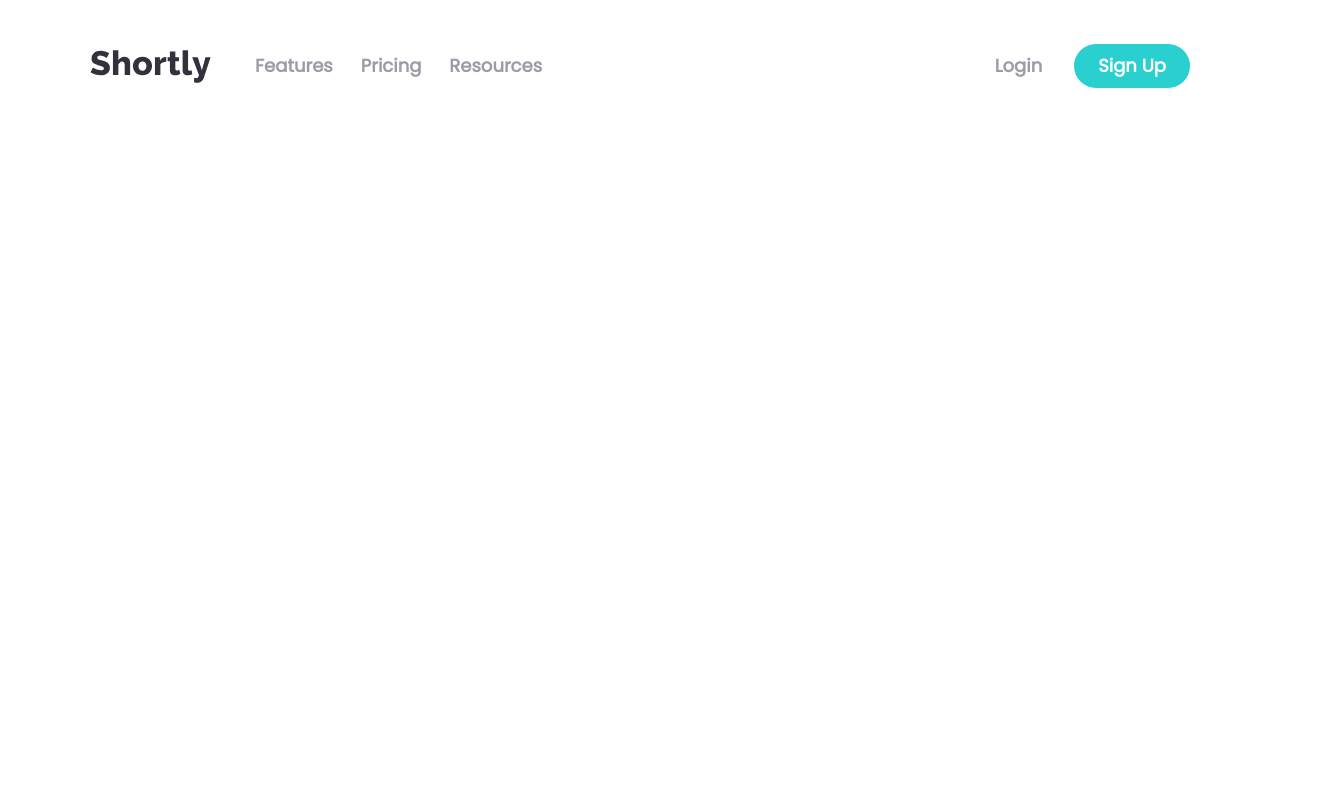
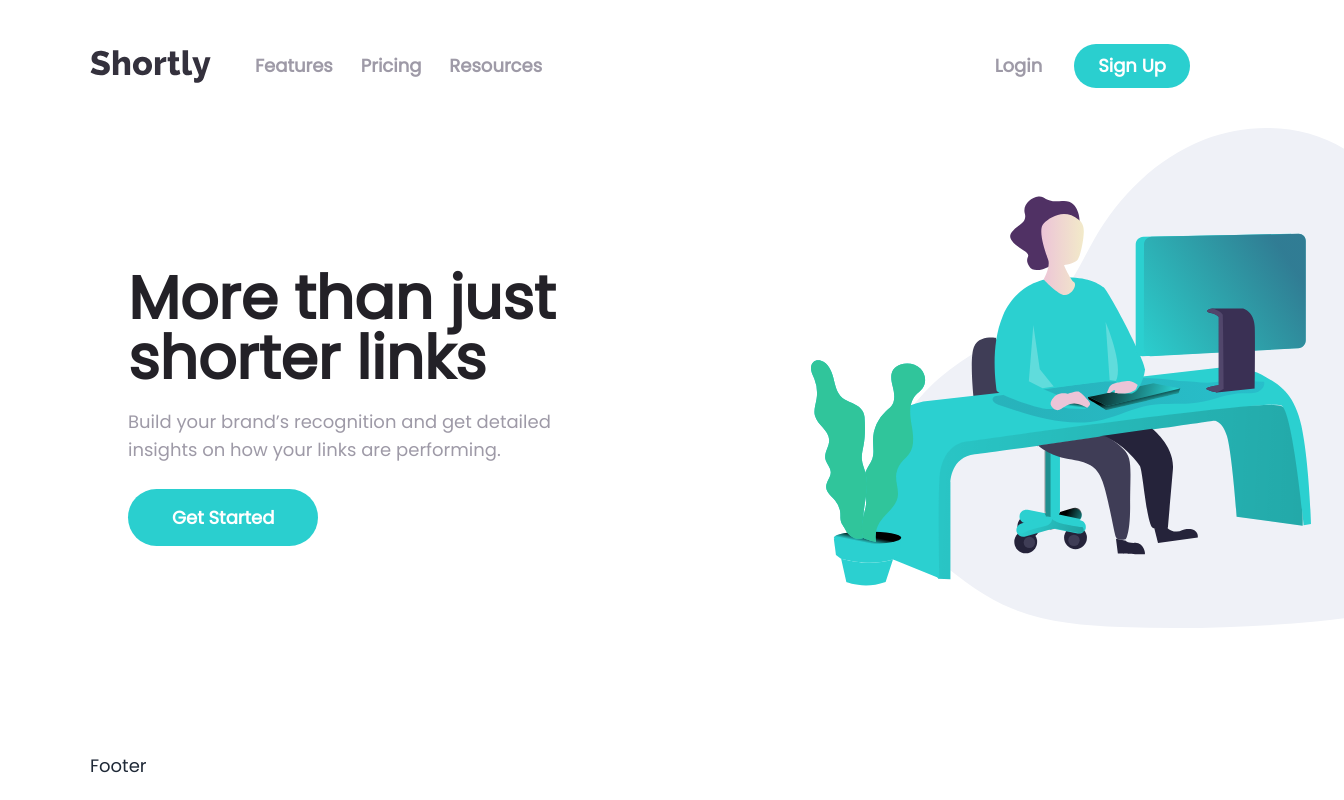
Before and after one commit to KentChunga/url-shortener, a React (Vite) app: page / in a window 1280 px wide. Shown: the whole page, 1344 px wide, since content can reach past the window. Built offline with nearby package versions, Linux system fonts and the light colour scheme.

Commit message:
Update App.jsx

```diff
--- a/src/App.jsx
+++ b/src/App.jsx
@@ -3,13 +3,18 @@ import {
   createBrowserRouter,
   createRoutesFromElements,
   RouterProvider,
-} from 'react-router-dom';
+} from "react-router-dom";
 
-import Layout from './layouts/Layout';
+import Layout from "./layouts/Layout";
+import Home from "./pages/Home";
 
 function App() {
   const router = createBrowserRouter(
-    createRoutesFromElements(<Route path="/" element={<Layout />}></Route>)
+    createRoutesFromElements(
+      <Route path="/" element={<Layout />}>
+        <Route index element={<Home />} />
+      </Route>,
+    ),
   );
   return (
     <>
```
